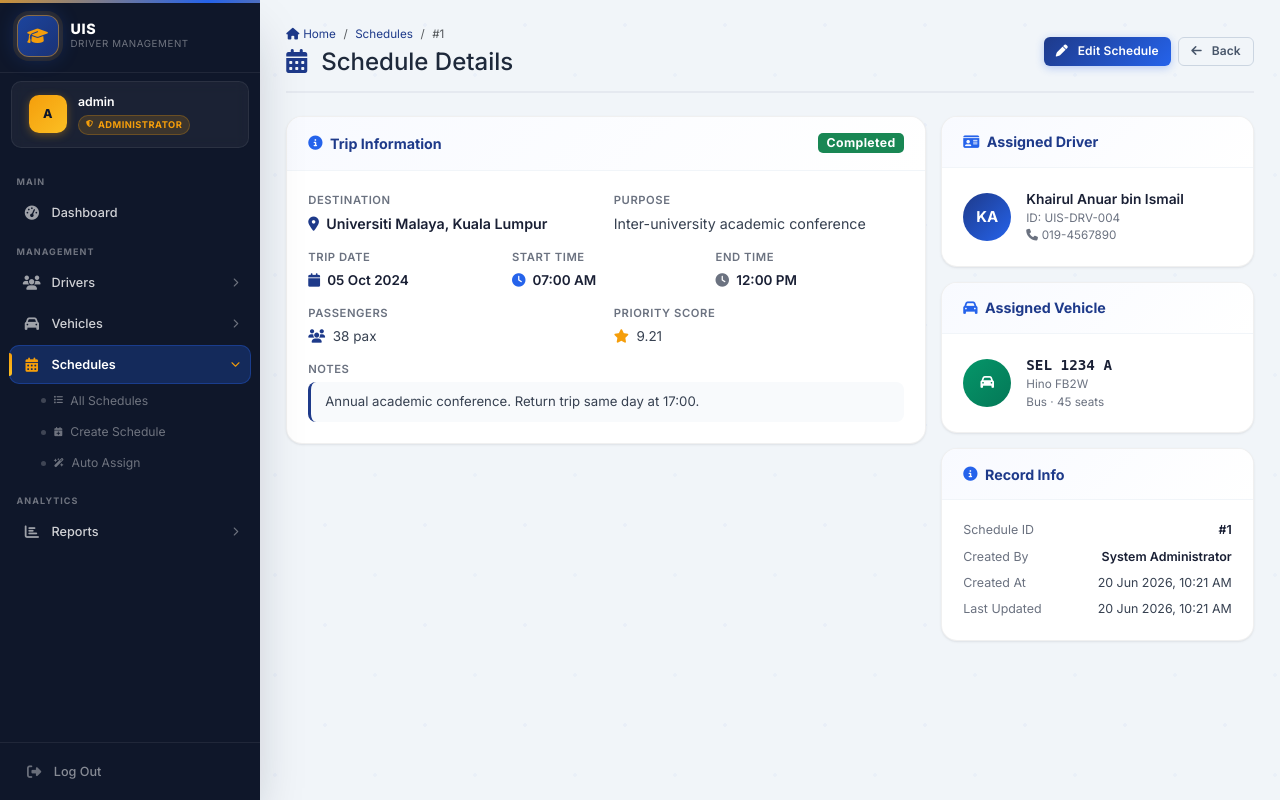
After one commit to imanaiman-cs/DRIVER-SCHEDULING-AND-MANAGEMENT-SYSTEM-FOR-UNIVERSITI-ISLAM-SELANGOR, a PHP site: page /DRIVER-SCHEDULING-AND-MANAGEMENT-SYSTEM-FOR-UNIVERSITI-ISLAM-SELANGOR/admin/view_schedule.php?id=1 in a window 1280 px wide. The commit adds this page. Run offline with PHP 8.4, Linux system fonts and the light colour scheme; a user stored in the database is signed in; data comes from the database, SQL or seed files in the repository; some libraries are stand-ins or nearby versions.

Commit message:
fix: resolve all broken/404 page links across the system
- sidebar.php: fix create_schedule.php → add_schedule.php
- sidebar.php: fix report_performance.php → report_driver.php
- sidebar.php: fix report_vehicle_usage.php → report_vehicle.php
- sidebar.php: fix my_schedules.php → schedules.php (driver menu)
- dashboard.php: fix Quick Actions create_schedule link
- Create admin/view_schedule.php (missing page linked from dashboard)

Co-Authored-By: Claude Sonnet 4.6 <noreply@anthropic.com>
Claude-Session: https://claude.ai/code/session_01ScHXQLHCXXPreWKGpugrEY

```diff
--- a/admin/dashboard.php
+++ b/admin/dashboard.php
@@ -786,7 +786,7 @@ require_once '../includes/sidebar.php';
                 <div class="content-card-body">
                     <div class="d-grid gap-2">
 
-                        <a href="<?php echo SITE_URL; ?>/admin/create_schedule.php"
+                        <a href="<?php echo SITE_URL; ?>/admin/add_schedule.php"
                            class="btn d-flex align-items-center gap-3 text-start p-3"
                            style="background:linear-gradient(135deg,#003580,#0056b3);color:#fff;border-radius:var(--radius-md);border:none;transition:all 0.2s;"
                            onmouseover="this.style.transform='translateY(-2px)';this.style.boxShadow='0 6px 20px rgba(0,53,128,0.35)';"
--- /dev/null
+++ b/admin/view_schedule.php
@@ -0,0 +1,341 @@
+<?php
+// ============================================================
+// UIS Driver Scheduling and Management System
+// admin/view_schedule.php  –  View Schedule Details
+// Universiti Islam Selangor (UIS)
+// ============================================================
+
+require_once '../config/database.php';
+requireAdmin();
+
+$page_title   = 'View Schedule';
+$current_page = 'view_schedule.php';
+
+$schedule_id = (int)($_GET['id'] ?? 0);
+if ($schedule_id <= 0) {
+    setFlash('danger', 'Invalid schedule ID.');
+    header('Location: ' . SITE_URL . '/admin/schedules.php');
+    exit();
+}
+
+$stmt = $conn->prepare(
+    "SELECT s.*,
+            d.name           AS driver_name,
+            d.employee_id    AS driver_employee_id,
+            d.phone          AS driver_phone,
+            v.plate_number   AS vehicle_plate,
+            v.brand          AS vehicle_brand,
+            v.model          AS vehicle_model,
+            v.vehicle_type   AS vehicle_type,
+            v.capacity       AS vehicle_capacity,
+            u.full_name      AS created_by_name
+     FROM schedules s
+     LEFT JOIN drivers  d ON s.driver_id  = d.driver_id
+     LEFT JOIN vehicles v ON s.vehicle_id = v.vehicle_id
+     LEFT JOIN users    u ON s.created_by = u.user_id
+     WHERE s.schedule_id = ?"
+);
+$stmt->bind_param('i', $schedule_id);
+$stmt->execute();
+$schedule = $stmt->get_result()->fetch_assoc();
+$stmt->close();
+
+if (!$schedule) {
+    setFlash('danger', 'Schedule not found.');
+    header('Location: ' . SITE_URL . '/admin/schedules.php');
+    exit();
+}
+
+require_once '../includes/header.php';
+require_once '../includes/sidebar.php';
+?>
+
+<main class="main-content">
+
+    <!-- ── Desktop Top Navbar ─────────────────────────────────── -->
+    <div class="d-none d-lg-flex align-items-center justify-content-between mb-4 pb-3"
+         style="border-bottom: 2px solid #e5e9f0;">
+        <div>
+            <nav aria-label="breadcrumb">
+                <ol class="breadcrumb mb-1" style="font-size:0.78rem;">
+                    <li class="breadcrumb-item">
+                        <a href="<?php echo SITE_URL; ?>/admin/dashboard.php"
+                           class="text-decoration-none" style="color:var(--uis-primary);">
+                            <i class="fas fa-home me-1"></i>Home
+                        </a>
+                    </li>
+                    <li class="breadcrumb-item">
+                        <a href="<?php echo SITE_URL; ?>/admin/schedules.php"
+                           class="text-decoration-none" style="color:var(--uis-primary);">Schedules</a>
+                    </li>
+                    <li class="breadcrumb-item active" aria-current="page">
+                        #<?php echo $schedule_id; ?>
+                    </li>
+                </ol>
+            </nav>
+            <h1 class="page-title mb-0" style="font-size:1.6rem;">
+                <i class="fas fa-calendar-days me-2" style="color:var(--uis-primary);"></i>
+                Schedule Details
+            </h1>
+        </div>
+        <div class="d-flex gap-2">
+            <a href="<?php echo SITE_URL; ?>/admin/edit_schedule.php?id=<?php echo $schedule_id; ?>"
+               class="btn btn-uis-primary btn-sm">
+                <i class="fas fa-pen me-1"></i>Edit Schedule
+            </a>
+            <a href="<?php echo SITE_URL; ?>/admin/schedules.php"
+               class="btn btn-outline-secondary btn-sm">
+                <i class="fas fa-arrow-left me-1"></i>Back
+            </a>
+        </div>
+    </div>
+
+    <?php showFlash(); ?>
+
+    <div class="row g-3">
+
+        <!-- ── Schedule Info Card ─────────────────────────────── -->
+        <div class="col-12 col-lg-8">
+            <div class="content-card">
+                <div class="content-card-header">
+                    <h5 class="content-card-title">
+                        <i class="fas fa-info-circle"></i> Trip Information
+                    </h5>
+                    <span class="badge <?php echo statusBadgeClass($schedule['status']); ?>" style="font-size:0.82rem;">
+                        <?php echo ucfirst(str_replace('_', ' ', $schedule['status'])); ?>
+                    </span>
+                </div>
+                <div class="content-card-body">
+                    <div class="row g-3">
+
+                        <div class="col-sm-6">
+                            <div style="font-size:0.75rem;color:#6b7280;font-weight:600;text-transform:uppercase;letter-spacing:0.05em;margin-bottom:4px;">
+                                Destination
+                            </div>
+                            <div style="font-size:0.95rem;font-weight:600;color:#1a2035;">
+                                <i class="fas fa-location-dot me-1" style="color:var(--uis-primary);"></i>
+                                <?php echo htmlspecialchars($schedule['destination']); ?>
+                            </div>
+                        </div>
+
+                        <div class="col-sm-6">
+                            <div style="font-size:0.75rem;color:#6b7280;font-weight:600;text-transform:uppercase;letter-spacing:0.05em;margin-bottom:4px;">
+                                Purpose
+                            </div>
+                            <div style="font-size:0.95rem;color:#374151;">
+                                <?php echo htmlspecialchars($schedule['purpose'] ?: '—'); ?>
+                            </div>
+                        </div>
+
+                        <div class="col-sm-4">
+                            <div style="font-size:0.75rem;color:#6b7280;font-weight:600;text-transform:uppercase;letter-spacing:0.05em;margin-bottom:4px;">
+                                Trip Date
+                            </div>
+                            <div style="font-size:0.9rem;font-weight:600;color:#1a2035;">
+                                <i class="fas fa-calendar me-1" style="color:var(--uis-primary);"></i>
+                                <?php echo formatDate($schedule['trip_date']); ?>
+                            </div>
+                        </div>
+
+                        <div class="col-sm-4">
+                            <div style="font-size:0.75rem;color:#6b7280;font-weight:600;text-transform:uppercase;letter-spacing:0.05em;margin-bottom:4px;">
+                                Start Time
+                            </div>
+                            <div style="font-size:0.9rem;font-weight:600;color:#1a2035;">
+                                <i class="fas fa-clock me-1" style="color:var(--uis-secondary);"></i>
+                                <?php echo date('h:i A', strtotime($schedule['start_time'])); ?>
+                            </div>
+                        </div>
+
+                        <div class="col-sm-4">
+                            <div style="font-size:0.75rem;color:#6b7280;font-weight:600;text-transform:uppercase;letter-spacing:0.05em;margin-bottom:4px;">
+                                End Time
+                            </div>
+                            <div style="font-size:0.9rem;font-weight:600;color:#1a2035;">
+                                <i class="fas fa-clock me-1" style="color:#6b7280;"></i>
+                                <?php echo date('h:i A', strtotime($schedule['end_time'])); ?>
+                            </div>
+                        </div>
+
+                        <div class="col-sm-6">
+                            <div style="font-size:0.75rem;color:#6b7280;font-weight:600;text-transform:uppercase;letter-spacing:0.05em;margin-bottom:4px;">
+                                Passengers
+                            </div>
+                            <div style="font-size:0.9rem;color:#374151;">
+                                <i class="fas fa-users me-1" style="color:var(--uis-primary);"></i>
+                                <?php echo (int)$schedule['passenger_count']; ?> pax
+                            </div>
+                        </div>
+
+                        <div class="col-sm-6">
+                            <div style="font-size:0.75rem;color:#6b7280;font-weight:600;text-transform:uppercase;letter-spacing:0.05em;margin-bottom:4px;">
+                                Priority Score
+                            </div>
+                            <div style="font-size:0.9rem;color:#374151;">
+                                <i class="fas fa-star me-1" style="color:#f59e0b;"></i>
+                                <?php echo number_format((float)$schedule['priority_score'], 2); ?>
+                            </div>
+                        </div>
+
+                        <?php if (!empty($schedule['notes'])): ?>
+                        <div class="col-12">
+                            <div style="font-size:0.75rem;color:#6b7280;font-weight:600;text-transform:uppercase;letter-spacing:0.05em;margin-bottom:4px;">
+                                Notes
+                            </div>
+                            <div style="font-size:0.88rem;color:#374151;background:#f8fafc;border-radius:8px;padding:10px 14px;border-left:3px solid var(--uis-primary);">
+                                <?php echo nl2br(htmlspecialchars($schedule['notes'])); ?>
+                            </div>
+                        </div>
+                        <?php endif; ?>
+
+                    </div>
+                </div>
+            </div>
+        </div>
+
+        <!-- ── Assignment + Meta Card ─────────────────────────── -->
+        <div class="col-12 col-lg-4">
+
+            <!-- Driver -->
+            <div class="content-card mb-3">
+                <div class="content-card-header">
+                    <h5 class="content-card-title">
+                        <i class="fas fa-id-card"></i> Assigned Driver
+                    </h5>
+                </div>
+                <div class="content-card-body">
+                    <?php if (!empty($schedule['driver_name'])): ?>
+                    <div class="d-flex align-items-center gap-3">
+                        <div class="rounded-circle d-flex align-items-center justify-content-center flex-shrink-0"
+                             style="width:48px;height:48px;background:linear-gradient(135deg,var(--uis-primary),var(--uis-secondary));color:#fff;font-size:1rem;font-weight:700;">
+                            <?php
+                                $parts = array_filter(explode(' ', trim($schedule['driver_name'])));
+                                $di = '';
+                                foreach (array_slice($parts, 0, 2) as $p) { $di .= strtoupper($p[0]); }
+                                echo htmlspecialchars($di ?: 'D');
+                            ?>
+                        </div>
+                        <div>
+                            <div style="font-weight:600;color:#1a2035;font-size:0.92rem;">
+                                <?php echo htmlspecialchars($schedule['driver_name']); ?>
+                            </div>
+                            <?php if (!empty($schedule['driver_employee_id'])): ?>
+                            <div style="font-size:0.78rem;color:#6b7280;">
+                                ID: <?php echo htmlspecialchars($schedule['driver_employee_id']); ?>
+                            </div>
+                            <?php endif; ?>
+                            <?php if (!empty($schedule['driver_phone'])): ?>
+                            <div style="font-size:0.78rem;color:#6b7280;">
+                                <i class="fas fa-phone me-1"></i><?php echo htmlspecialchars($schedule['driver_phone']); ?>
+                            </div>
+                            <?php endif; ?>
+                        </div>
+                    </div>
+                    <?php else: ?>
+                    <div class="text-center py-3" style="color:#9ca3af;">
+                        <i class="fas fa-user-slash fa-lg mb-2 d-block"></i>
+                        <div style="font-size:0.84rem;">No driver assigned</div>
+                        <a href="<?php echo SITE_URL; ?>/admin/auto_assign.php?schedule_id=<?php echo $schedule_id; ?>"
+                           class="btn btn-sm btn-uis-primary mt-2">
+                            <i class="fas fa-wand-magic-sparkles me-1"></i>Auto Assign
+                        </a>
+                    </div>
+                    <?php endif; ?>
+                </div>
+            </div>
+
+            <!-- Vehicle -->
+            <div class="content-card mb-3">
+                <div class="content-card-header">
+                    <h5 class="content-card-title">
+                        <i class="fas fa-car"></i> Assigned Vehicle
+                    </h5>
+                </div>
+                <div class="content-card-body">
+                    <?php if (!empty($schedule['vehicle_plate'])): ?>
+                    <div class="d-flex align-items-center gap-3">
+                        <div class="rounded-circle d-flex align-items-center justify-content-center flex-shrink-0"
+                             style="width:48px;height:48px;background:linear-gradient(135deg,#059669,#047857);color:#fff;font-size:0.9rem;">
+                            <i class="fas fa-car"></i>
+                        </div>
+                        <div>
+                            <div style="font-weight:700;color:#1a2035;font-size:0.95rem;font-family:monospace;">
+                                <?php echo htmlspecialchars($schedule['vehicle_plate']); ?>
+                            </div>
+                            <?php if (!empty($schedule['vehicle_brand'])): ?>
+                            <div style="font-size:0.78rem;color:#6b7280;">
+                                <?php echo htmlspecialchars($schedule['vehicle_brand'] . ' ' . $schedule['vehicle_model']); ?>
+                            </div>
+                            <?php endif; ?>
+                            <?php if (!empty($schedule['vehicle_type'])): ?>
+                            <div style="font-size:0.78rem;color:#6b7280;">
+                                <?php echo ucfirst(htmlspecialchars($schedule['vehicle_type'])); ?>
+                                <?php if (!empty($schedule['vehicle_capacity'])): ?>
+                                · <?php echo (int)$schedule['vehicle_capacity']; ?> seats
+                                <?php endif; ?>
+                            </div>
+                            <?php endif; ?>
+                        </div>
+                    </div>
+                    <?php else: ?>
+                    <div class="text-center py-3" style="color:#9ca3af;">
+                        <i class="fas fa-car-burst fa-lg mb-2 d-block"></i>
+                        <div style="font-size:0.84rem;">No vehicle assigned</div>
+                    </div>
+                    <?php endif; ?>
+                </div>
+            </div>
+
+            <!-- Meta -->
+            <div class="content-card">
+                <div class="content-card-header">
+                    <h5 class="content-card-title">
+                        <i class="fas fa-circle-info"></i> Record Info
+                    </h5>
+                </div>
+                <div class="content-card-body">
+                    <div class="d-flex flex-column gap-2" style="font-size:0.83rem;">
+                        <div class="d-flex justify-content-between">
+                            <span style="color:#6b7280;">Schedule ID</span>
+                            <span style="font-weight:600;color:#1a2035;">#<?php echo $schedule_id; ?></span>
+                        </div>
+                        <div class="d-flex justify-content-between">
+                            <span style="color:#6b7280;">Created By</span>
+                            <span style="font-weight:600;color:#1a2035;">
+                                <?php echo htmlspecialchars($schedule['created_by_name'] ?? 'System'); ?>
+                            </span>
+                        </div>
+                        <div class="d-flex justify-content-between">
+                            <span style="color:#6b7280;">Created At</span>
+                            <span style="color:#374151;">
+                                <?php echo date('d M Y, h:i A', strtotime($schedule['created_at'])); ?>
+                            </span>
+                        </div>
+                        <div class="d-flex justify-content-between">
+                            <span style="color:#6b7280;">Last Updated</span>
+                            <span style="color:#374151;">
+                                <?php echo date('d M Y, h:i A', strtotime($schedule['updated_at'])); ?>
+                            </span>
+                        </div>
+                    </div>
+                </div>
+            </div>
+
+        </div><!-- /.col-lg-4 -->
+    </div><!-- /.row -->
+
+    <!-- ── Action Buttons (mobile) ─────────────────────────────── -->
+    <div class="d-flex gap-2 mt-3 d-lg-none">
+        <a href="<?php echo SITE_URL; ?>/admin/edit_schedule.php?id=<?php echo $schedule_id; ?>"
+           class="btn btn-uis-primary flex-fill">
+            <i class="fas fa-pen me-1"></i>Edit
+        </a>
+        <a href="<?php echo SITE_URL; ?>/admin/schedules.php"
+           class="btn btn-outline-secondary flex-fill">
+            <i class="fas fa-arrow-left me-1"></i>Back
+        </a>
+    </div>
+
+</main>
+
+<?php require_once '../includes/footer.php'; ?>
--- a/includes/sidebar.php
+++ b/includes/sidebar.php
@@ -48,8 +48,8 @@ function submenuShow(array $pages, string $current): string
 // ── Admin page groups ────────────────────────────────────────────
 $driver_pages   = ['drivers.php', 'add_driver.php', 'edit_driver.php', 'view_driver.php'];
 $vehicle_pages  = ['vehicles.php', 'add_vehicle.php', 'edit_vehicle.php', 'view_vehicle.php'];
-$schedule_pages = ['schedules.php', 'create_schedule.php', 'edit_schedule.php', 'view_schedule.php', 'auto_assign.php'];
-$report_pages   = ['report_performance.php', 'report_workload.php', 'report_vehicle_usage.php', 'report_monthly.php'];
+$schedule_pages = ['schedules.php', 'add_schedule.php', 'edit_schedule.php', 'view_schedule.php', 'auto_assign.php'];
+$report_pages   = ['report_driver.php', 'report_workload.php', 'report_vehicle.php', 'report_monthly.php'];
 ?>
 
 <!-- ================================================================
@@ -190,8 +190,8 @@ $report_pages   = ['report_performance.php', 'report_workload.php', 'report_vehi
                             <i class="fas fa-list fa-xs" aria-hidden="true"></i> All Schedules
                         </a>
                     </li>
-                    <li class="sidebar-subitem <?php echo sidebarActive('create_schedule.php', $current_page); ?>">
-                        <a href="<?php echo SITE_URL; ?>/admin/create_schedule.php" class="sidebar-sublink">
+                    <li class="sidebar-subitem <?php echo sidebarActive('add_schedule.php', $current_page); ?>">
+                        <a href="<?php echo SITE_URL; ?>/admin/add_schedule.php" class="sidebar-sublink">
                             <i class="fas fa-calendar-plus fa-xs" aria-hidden="true"></i> Create Schedule
                         </a>
                     </li>
@@ -218,8 +218,8 @@ $report_pages   = ['report_performance.php', 'report_workload.php', 'report_vehi
                 </a>
                 <ul class="sidebar-submenu collapse <?php echo submenuShow($report_pages, $current_page); ?>"
                     id="reportsSubmenu">
-                    <li class="sidebar-subitem <?php echo sidebarActive('report_performance.php', $current_page); ?>">
-                        <a href="<?php echo SITE_URL; ?>/admin/report_performance.php" class="sidebar-sublink">
+                    <li class="sidebar-subitem <?php echo sidebarActive('report_driver.php', $current_page); ?>">
+                        <a href="<?php echo SITE_URL; ?>/admin/report_driver.php" class="sidebar-sublink">
                             <i class="fas fa-trophy fa-xs" aria-hidden="true"></i> Driver Performance
                         </a>
                     </li>
@@ -228,8 +228,8 @@ $report_pages   = ['report_performance.php', 'report_workload.php', 'report_vehi
                             <i class="fas fa-chart-pie fa-xs" aria-hidden="true"></i> Workload
                         </a>
                     </li>
-                    <li class="sidebar-subitem <?php echo sidebarActive('report_vehicle_usage.php', $current_page); ?>">
-                        <a href="<?php echo SITE_URL; ?>/admin/report_vehicle_usage.php" class="sidebar-sublink">
+                    <li class="sidebar-subitem <?php echo sidebarActive('report_vehicle.php', $current_page); ?>">
+                        <a href="<?php echo SITE_URL; ?>/admin/report_vehicle.php" class="sidebar-sublink">
                             <i class="fas fa-car-side fa-xs" aria-hidden="true"></i> Vehicle Usage
                         </a>
                     </li>
@@ -259,8 +259,8 @@ $report_pages   = ['report_performance.php', 'report_workload.php', 'report_vehi
             <li class="sidebar-section-label">My Work</li>
 
             <!-- My Schedules -->
-            <li class="sidebar-item <?php echo sidebarActive(['my_schedules.php', 'view_schedule.php'], $current_page); ?>">
-                <a href="<?php echo SITE_URL; ?>/driver/my_schedules.php" class="sidebar-link">
+            <li class="sidebar-item <?php echo sidebarActive(['schedules.php', 'view_schedule.php'], $current_page); ?>">
+                <a href="<?php echo SITE_URL; ?>/driver/schedules.php" class="sidebar-link">
                     <span class="sidebar-icon"><i class="fas fa-calendar-days" aria-hidden="true"></i></span>
                     <span class="sidebar-label">My Schedules</span>
                 </a>
```
